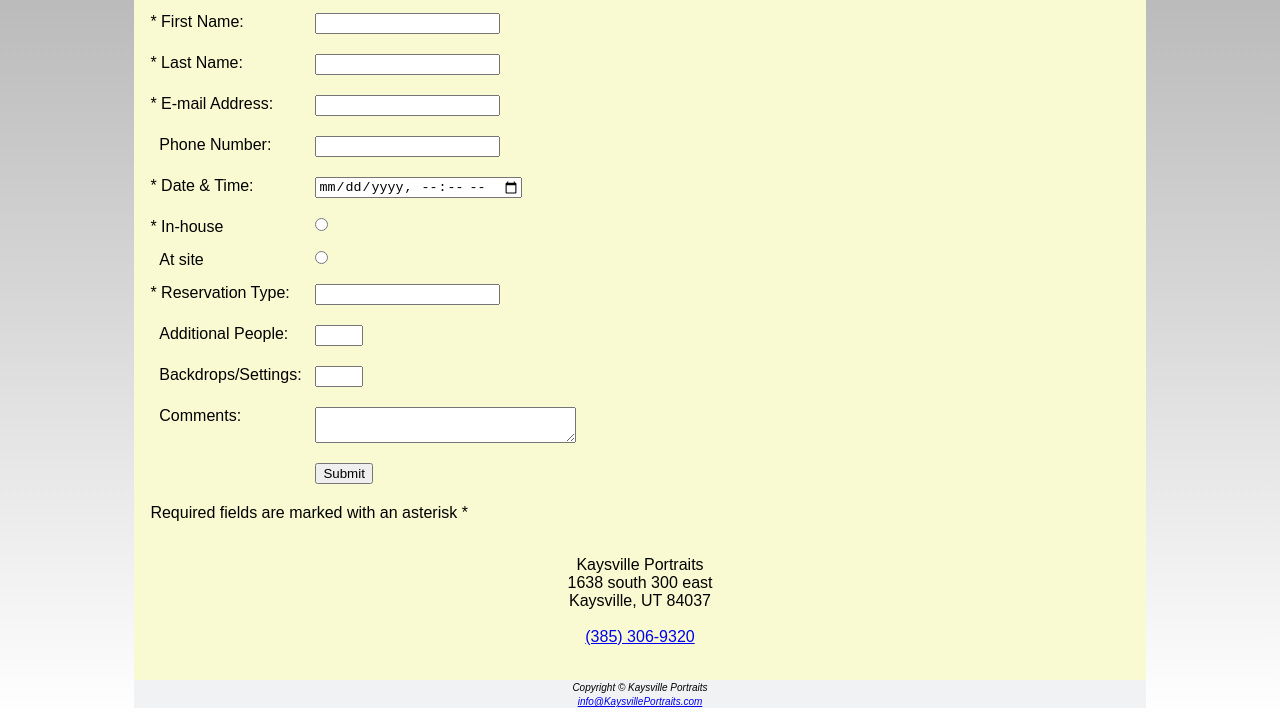
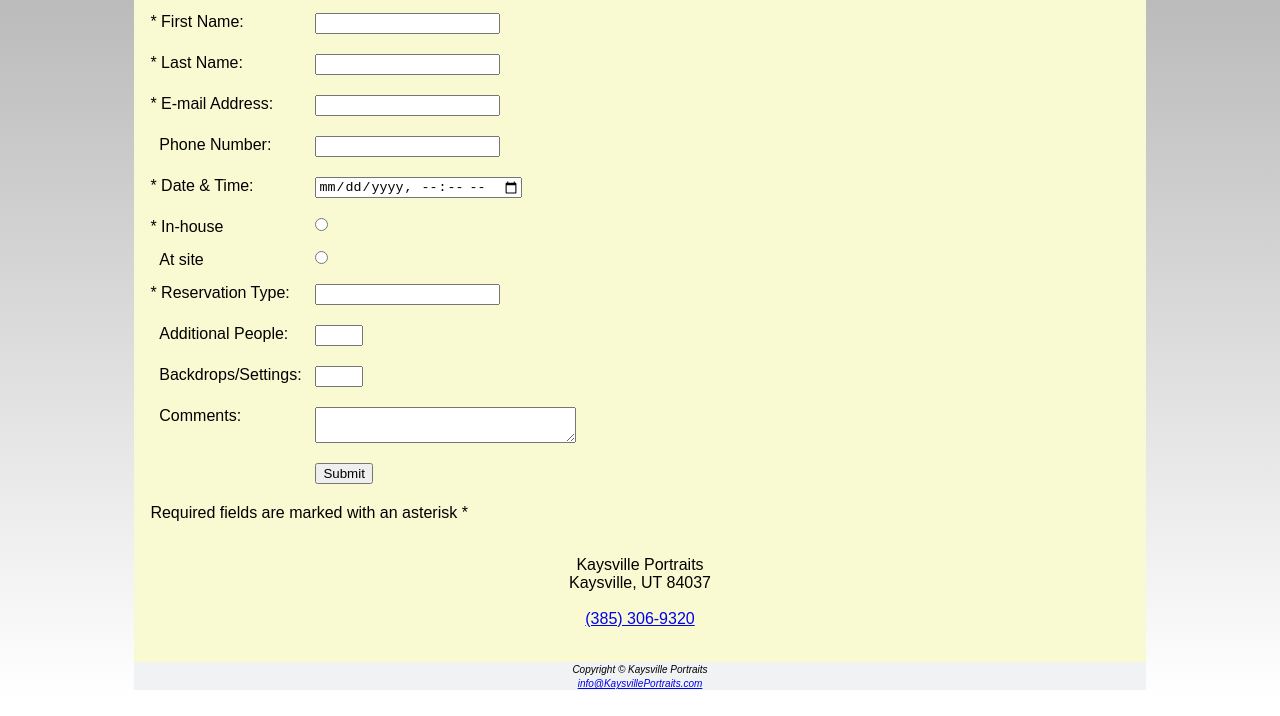
Before and after one commit to JustinHLott/PhotoWebsite, a plain HTML site: page reservations.html in a window 1280 px wide. Shown: the part 184-900 px from the top of the page. Drawn offline with Linux system fonts and the light colour scheme; a web font is replaced by a local one.

Commit message:
Update reservations.html remove street address

```diff
--- a/reservations.html
+++ b/reservations.html
@@ -63,7 +63,6 @@
             <p>Required fields are marked with an asterisk *</p>
             <div class="centered"><br>
                 Kaysville Portraits<br>
-                1638 south 300 east<br>
                 Kaysville, UT 84037<br>
                 <br>
                 <a href="tel:385-306-9320">(385) 306-9320</a> <br>
```
